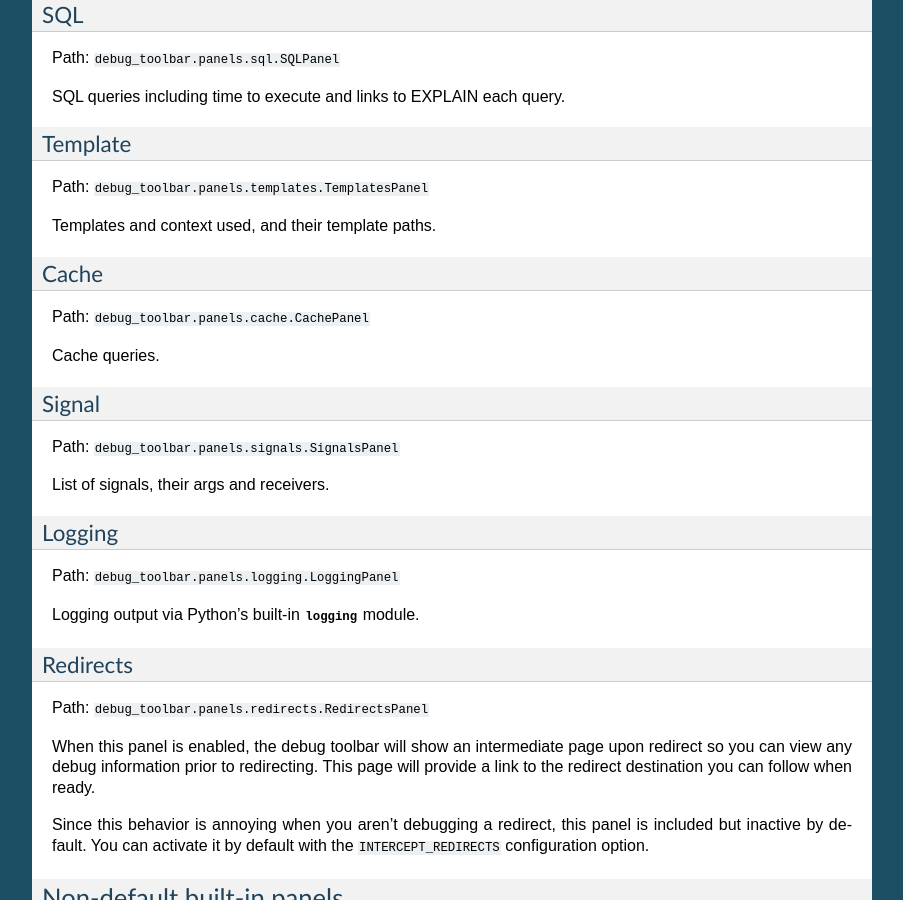
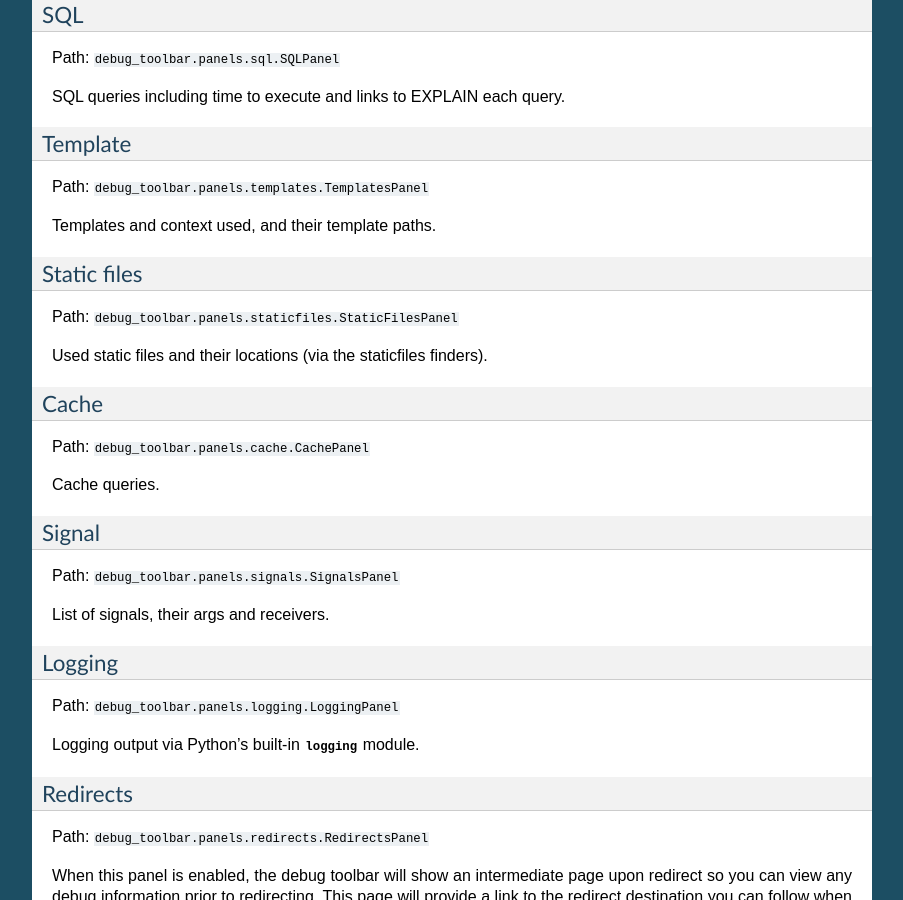
Before and after one commit to jazzband/django-debug-toolbar, a Sphinx documentation site: the page built from docs/panels.rst, in a window 1280 px wide and 900 px high, scrolled down 980 px. Shown: the whole window, without its empty margins (198-1101 px from the left). Built offline with Sphinx 7.4.7, drawn with Linux system fonts in a browser that asks for light colours.

Commit message:
Added the staticfiles panel to the docs.

```diff
--- a/docs/configuration.rst
+++ b/docs/configuration.rst
@@ -33,6 +33,7 @@
         'debug_toolbar.panels.headers.HeadersPanel',
         'debug_toolbar.panels.request.RequestPanel',
         'debug_toolbar.panels.sql.SQLPanel',
+        'debug_toolbar.panels.staticfiles.StaticFilesPanel',
         'debug_toolbar.panels.templates.TemplatesPanel',
         'debug_toolbar.panels.cache.CachePanel',
         'debug_toolbar.panels.signals.SignalsPanel',
--- a/docs/panels.rst
+++ b/docs/panels.rst
@@ -62,6 +62,13 @@
 Path: ``debug_toolbar.panels.templates.TemplatesPanel``
 
 Templates and context used, and their template paths.
+
+Static files
+~~~~~~~~~~~~
+
+Path: ``debug_toolbar.panels.staticfiles.StaticFilesPanel``
+
+Used static files and their locations (via the staticfiles finders).
 
 Cache
 ~~~~~
```
